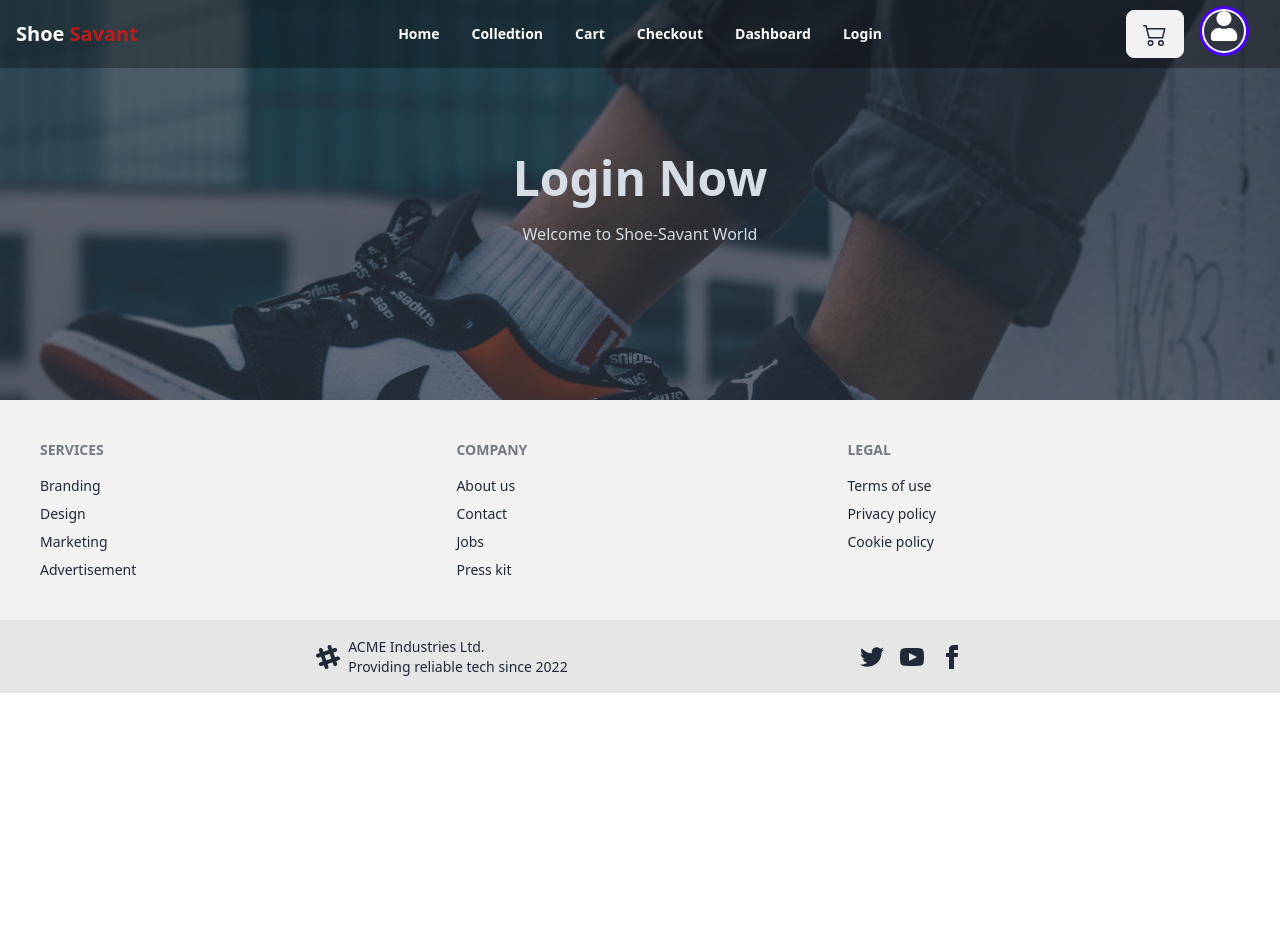
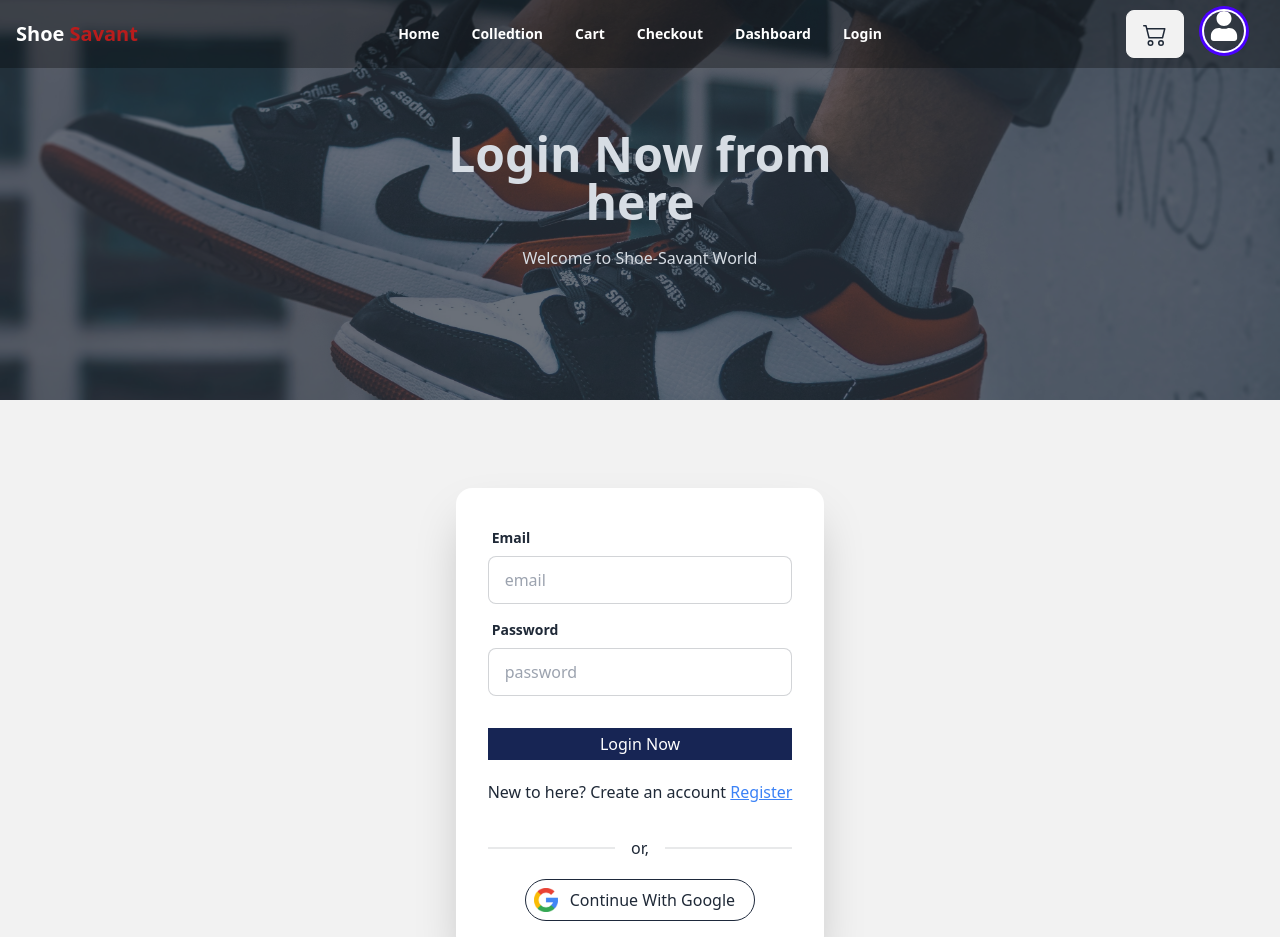
Before and after one commit to Ishtiak007/Shoe-Savant-Client, a React (Vite) app: page /login in a window 1280 px wide. Shown: the top 937 px of the page. Before the commit the page ends 800 px from the top, so only its background shows below. Built offline with nearby package versions, Linux system fonts and the light colour scheme; no server answers.

Commit message:
login page added successfully

```diff
--- a/package.json
+++ b/package.json
@@ -13,6 +13,7 @@
     "@emotion/react": "^11.11.4",
     "@emotion/styled": "^11.11.5",
     "@mui/material": "^5.15.14",
+    "axios": "^1.6.8",
     "firebase": "^10.10.0",
     "localforage": "^1.10.0",
     "match-sorter": "^6.3.4",
@@ -22,6 +23,7 @@
     "react-icons": "^5.0.1",
     "react-router-dom": "^6.22.3",
     "sort-by": "^1.2.0",
+    "sweetalert2": "^11.10.7",
     "swiper": "^11.1.0",
     "swiper-react": "^1.0.0"
   },
--- a/src/Pages/LoginPage/Login.jsx
+++ b/src/Pages/LoginPage/Login.jsx
@@ -1,11 +1,80 @@
+import { Link, useLocation, useNavigate } from "react-router-dom";
+import useAuth from "../../Components/Hooks/useAuth";
 import CoverImage from "../../Shared/CoverImage/CoverImage";
 import image1 from '../../assets/NikeDone.jpg'
+import Swal from "sweetalert2";
+import SocialLogin from "../../Shared/SocialLogin/SocialLogin";
+import Button from "../../Shared/Html/Button";
 
 
 const Login = () => {
+    const { signIn } = useAuth();
+    const navigate = useNavigate();
+    const location = useLocation();
+
+    const from = location.state?.from?.pathname || "/";
+
+
+    const handleLogin = (e) => {
+        e.preventDefault();
+        const form = e.target;
+        const email = form.email.value;
+        const password = form.password.value;
+        const user = { email, password }
+        console.log(user);
+
+        signIn(email, password)
+            .then(res => {
+                const user = res.user;
+                console.log(user)
+                Swal.fire({
+                    position: "center",
+                    icon: "success",
+                    title: "User Log in Successfully",
+                    showConfirmButton: false,
+                    timer: 1500
+                });
+                navigate(from, { replace: true });
+            })
+            .catch(err => {
+                console.log(err)
+            })
+    }
     return (
         <div>
-            <CoverImage img={image1} title={'Login Now'} description={'Welcome to Shoe-Savant World'}></CoverImage>
+            <CoverImage img={image1} title={'Login Now from here'} description={'Welcome to Shoe-Savant World'}></CoverImage>
+
+            <div className="hero min-h-[80vh] bg-base-200">
+
+                <div className="flex-col lg:flex-row-reverse">
+                    <div className="card shrink-0 w-full shadow-2xl bg-base-100">
+                        <form onSubmit={handleLogin} className="card-body">
+                            <div className="form-control">
+                                <label className="label">
+                                    <span className="label-text font-bold">Email</span>
+                                </label>
+                                <input type="email" name="email" placeholder="email" className="input input-bordered" required />
+                            </div>
+                            <div className="form-control">
+                                <label className="label">
+                                    <span className="label-text font-bold">Password</span>
+                                </label>
+                                <input type="password" name="password" placeholder="password" className="input input-bordered" required />
+                            </div>
+                            <div className="form-control mt-6">
+                                <Button className="px-4 py-1 text-white font-poppins">Login Now</Button>
+                            </div>
+                            <div>
+                                <p className="my-3">New to here? Create an account <Link to='/register' className="text-blue-500 underline">Register</Link></p>
+                            </div>
+                            <div className="divider">or,</div>
+                            <SocialLogin></SocialLogin>
+
+                        </form>
+                    </div>
+                </div>
+
+            </div>
         </div>
     );
 };
--- /dev/null
+++ b/src/Shared/SocialLogin/SocialLogin.jsx
@@ -0,0 +1,38 @@
+import { useLocation, useNavigate } from "react-router-dom";
+import useAuth from "../../Components/Hooks/useAuth";
+import googleLogo from '../../assets/googleLogo.png'
+import Swal from "sweetalert2";
+
+const SocialLogin = () => {
+    const { googleSignIn } = useAuth();
+    const navigate = useNavigate();
+    const location = useLocation();
+
+    const from = location.state?.from?.pathname || "/";
+
+    const handleGoogleLogIn = () => {
+        googleSignIn()
+            .then(res => {
+                const user = res.user;
+                console.log(user)
+                Swal.fire({
+                    position: "center",
+                    icon: "success",
+                    title: "User Log in Successfully",
+                    showConfirmButton: false,
+                    timer: 1500
+                });
+                navigate(from, { replace: true });
+            })
+            .catch(err => {
+                console.log(err)
+            })
+    }
+    return (
+        <div className="space-y-3">
+            <button onClick={handleGoogleLogIn} className="flex items-center gap-3 w-3/4 rounded-3xl p-2 outline outline-1 outline-slate-800 mx-auto"><img src={googleLogo} className="w-6" alt="" /> Continue With Google</button>
+        </div>
+    );
+};
+
+export default SocialLogin;
```
Also changed, not shown: src/Components/Hooks/useAxiosPublic.jsx (added), src/assets/googleLogo.png (added), 1 other file (tests, documents, lock files or other folders).
